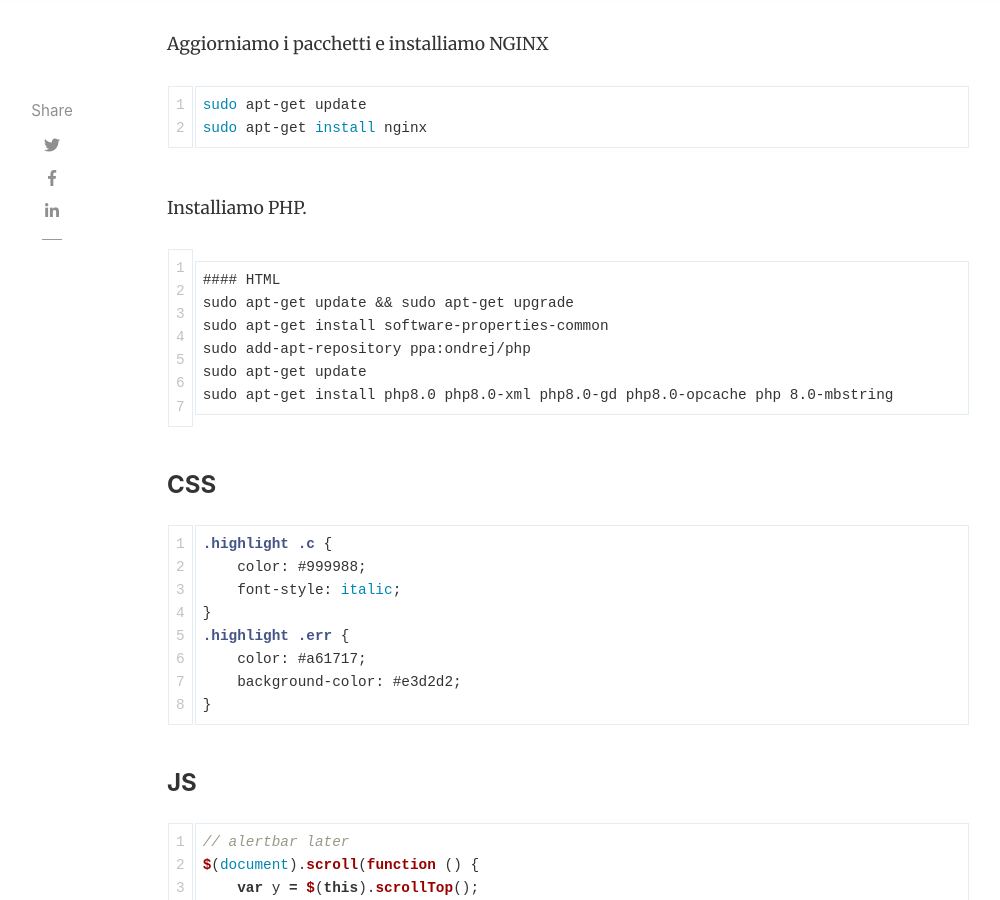
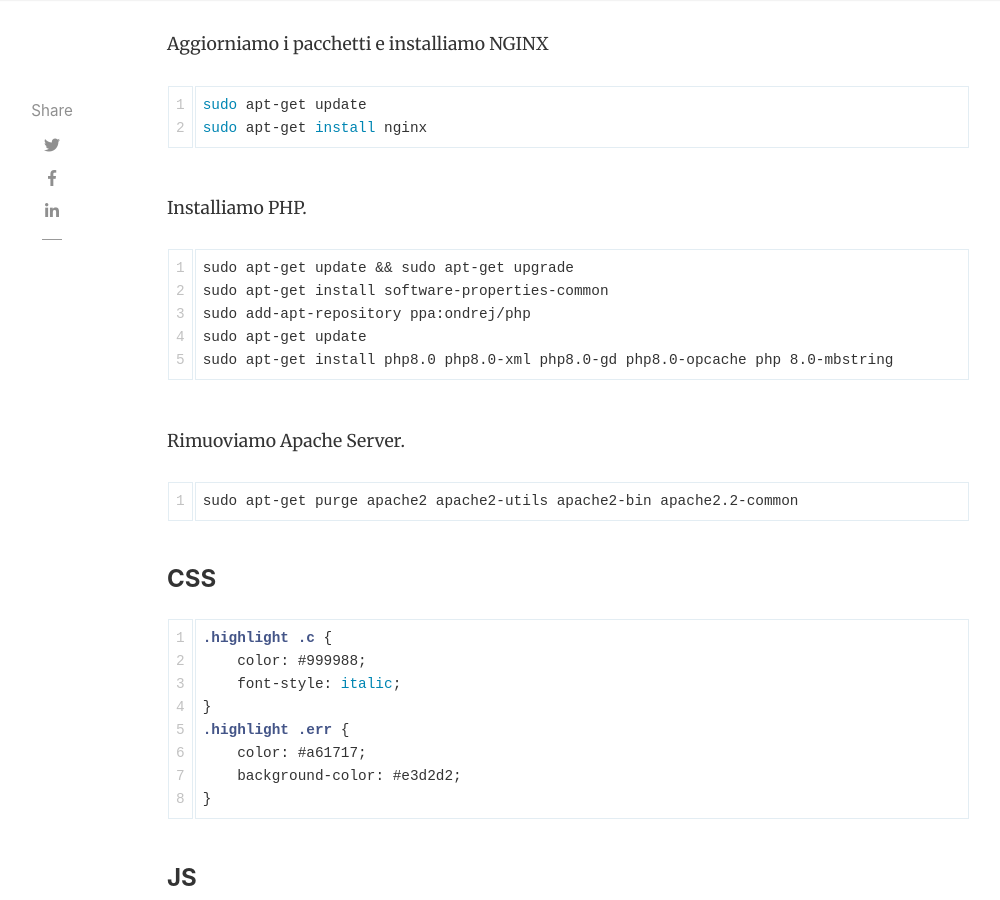
Before and after one commit to mattiatoselli/codingsamurai, a Jekyll site: the page built from _posts/2020-12-23-how-to-configure-laravel-on-amazon-ec2.md.md, in a window 1280 px wide and 900 px high, scrolled down 3087 px. Shown: the whole window, without its empty margins (118-1118 px from the left). Built offline with Jekyll 4.4.1, drawn with Linux system fonts in a browser that asks for light colours; nearby versions of some CDN libraries; comment, search, counter and statistics services are not loaded.

Commit message:
Update 2020-12-23-how-to-configure-laravel-on-amazon-ec2.md.md

````diff
--- a/_posts/2020-12-23-how-to-configure-laravel-on-amazon-ec2.md.md
+++ b/_posts/2020-12-23-how-to-configure-laravel-on-amazon-ec2.md.md
@@ -70,13 +70,17 @@
 Installiamo PHP.
 
 ```
-
-#### HTML
 sudo apt-get update && sudo apt-get upgrade
 sudo apt-get install software-properties-common
 sudo add-apt-repository ppa:ondrej/php
 sudo apt-get update
 sudo apt-get install php8.0 php8.0-xml php8.0-gd php8.0-opcache php 8.0-mbstring
+```
+
+Rimuoviamo Apache Server.
+
+```
+sudo apt-get purge apache2 apache2-utils apache2-bin apache2.2-common
 ```
 
 #### CSS
````
